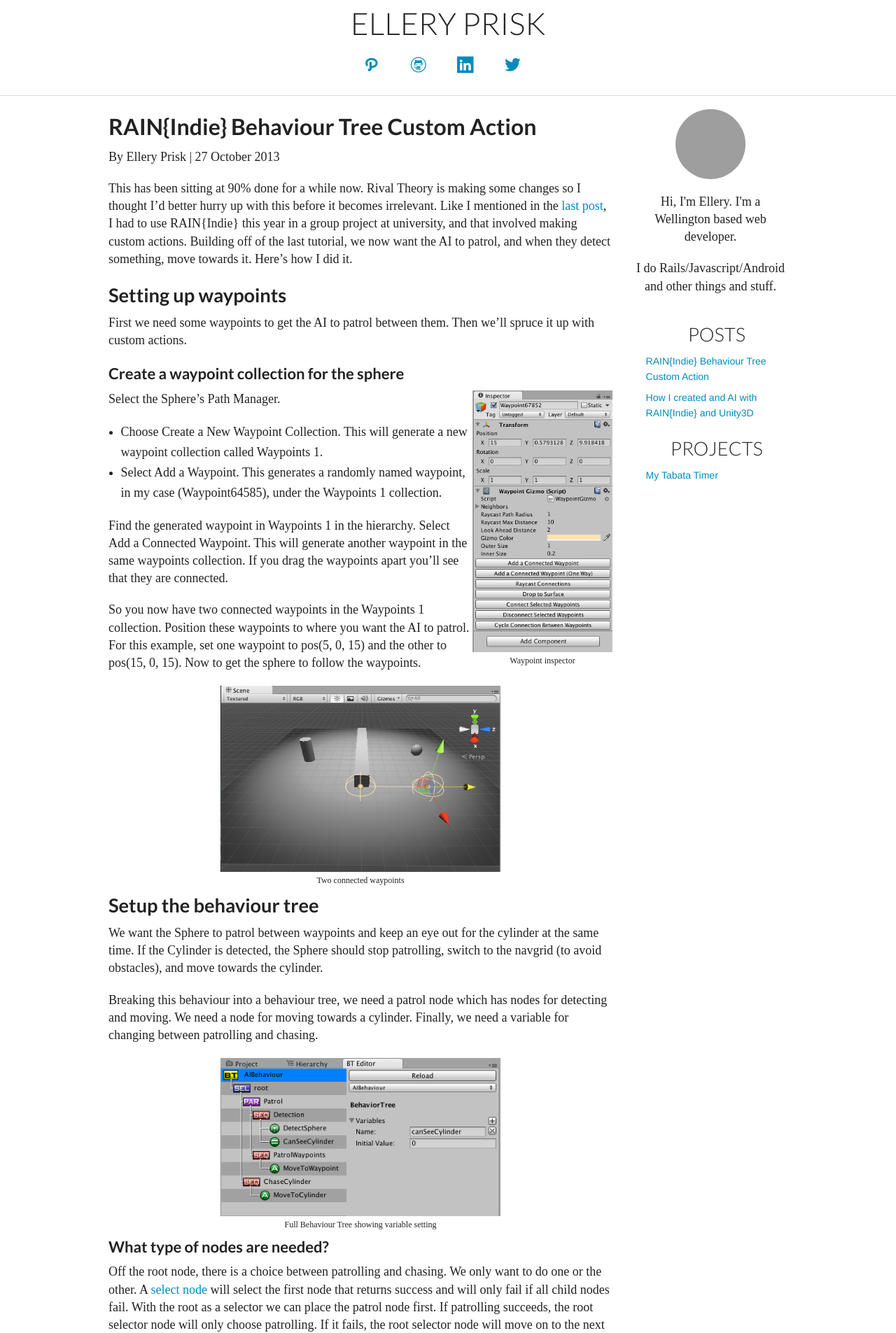
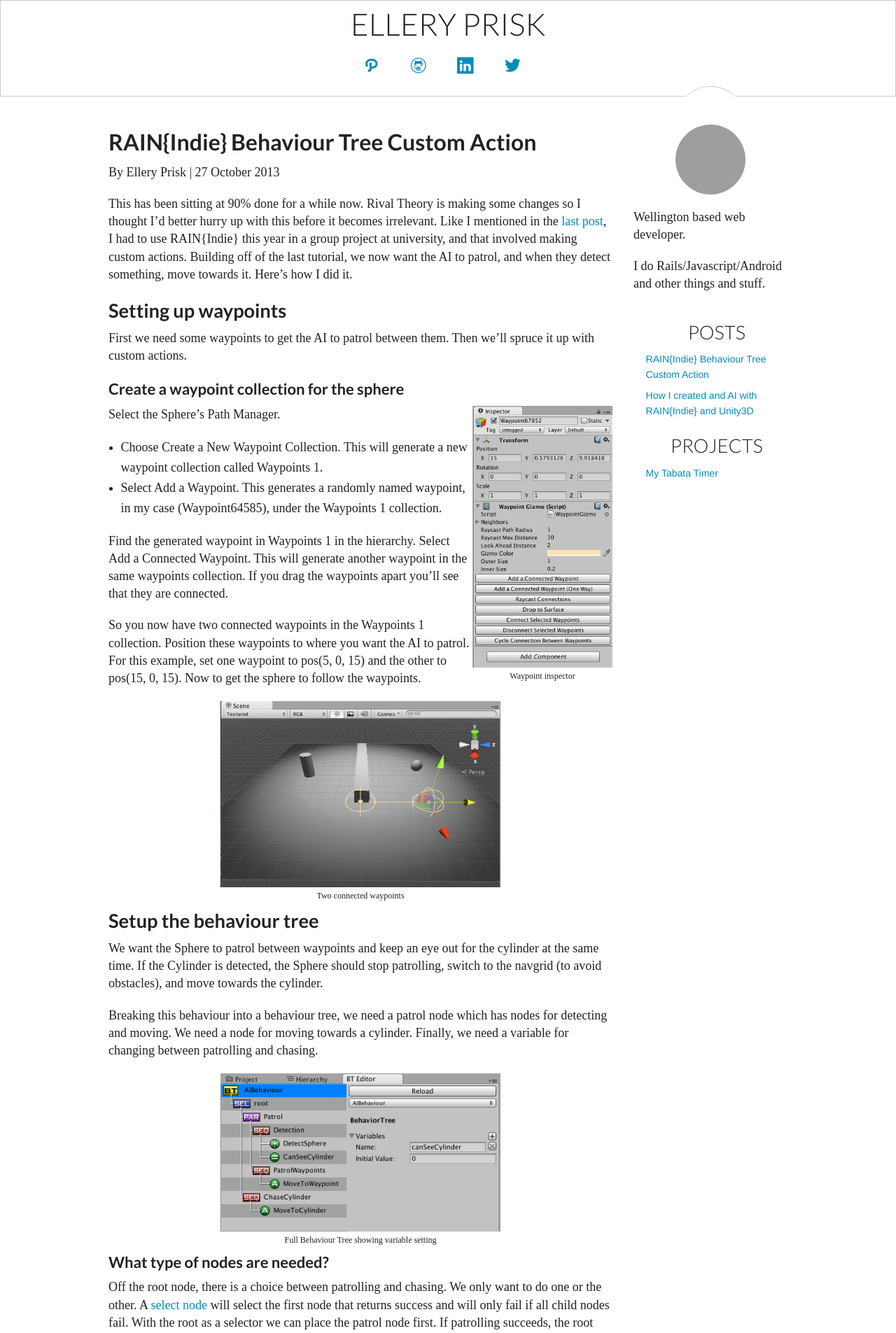
Before and after one commit to ellerynz/ellerynz.github.io, a Jekyll site: the page built from _posts/2013-10-27-RAIN-Indie-Behaviour-Tree-Custom-Action.md, in a window 1280 px wide. Shown: the top 1905 px of the page at 70% size. Built offline with Jekyll 4.4.1, drawn with Linux system fonts in a browser that asks for light colours; some web fonts are replaced; grey boxes are pictures that could not be loaded.

Commit message:
Add sweet curve above gplus image

```diff
--- a/_includes/footer.html
+++ b/_includes/footer.html
@@ -1,3 +1,3 @@
 <div class="center">
-  <p>Feet!</p>
+  <p><small>ellerynz</small></p>
 </div>
--- a/_includes/header.html
+++ b/_includes/header.html
@@ -1,4 +1,4 @@
-<div class="center">
+<div class="center border-bottom">
   <h1 class="header">ELLERY PRISK</h1>
   <ul class="nav">
     <li><a href="mailto:hello@ellerynz.com"><i class="foundicon-mail"></i></a></li>
@@ -6,5 +6,4 @@
     <li><a href="http://www.linkedin.com/pub/ellery-prisk/78/29a/b89"><i class="foundicon-linkedin"></i></a></li>
     <li><a href="https://twitter.com/ellerynz"><i class="foundicon-twitter"></i></a></li>
   </ul>
-  <hr />
 </div>
--- a/_includes/side-nav.html
+++ b/_includes/side-nav.html
@@ -1,11 +1,12 @@
 <div class="center">
   <div class="small-12 large-3 columns">
+    <div class="semi-circle"></div>
     <div>
       <div class="circular-image">
         <img src="https://plus.google.com/s2/photos/profile/116350849037023121313?sz=100" alt="Ellery's Google Plus profile image" />
       </div>
-      <div class="about-me center">
-        <p>Hi, I'm Ellery. I'm a Wellington based web developer.</p>
+      <div class="about-me">
+        <p>Wellington based web developer.</p>
         <p>I do Rails/Javascript/Android and other things and stuff.</p>
       </div>
     </div>
--- a/_layouts/post.html
+++ b/_layouts/post.html
@@ -8,3 +8,6 @@
 <div class="content">
   {{content}}
 </div>
+<div class="comments">
+  {% include comments.html %}
+</div>
--- a/stylesheets/styles.css
+++ b/stylesheets/styles.css
@@ -13,6 +13,10 @@
 .side-nav ul, ul.nav {
   list-style-type: none;
   font-size: 25px;
+}
+
+.about-me {
+  text-align: left;
 }
 
 .image-sub-text {
@@ -40,6 +44,35 @@
   margin-right: 35px;
 }
 
+div.comments {
+  margin-top: 20px;
+}
+
+.border-bottom {
+  border: 1px solid #ccc;
+  margin-bottom: 40px;
+}
+
+.semi-circle {
+  height: 50px;
+  width: 100px;
+  border-radius: 100px 100px 0px 0px;
+  -moz-border-radius: 100px 100px 0 0;
+  -webkit-border-radius: 100px 100px 0px 0px;
+  border: solid;
+  position: absolute;
+  top: -55px;
+  left: 75px;
+  border-color: #ccc #ff0000 #fff #fff;
+  border-width: 1px 0px 36px 0px;
+}
+
+@media screen and (max-width:64.063em) {
+  .semi-circle {
+    display:none;
+  }
+}
+
 .circular-image img {
   width: 100px;
   height: 100px;
```
